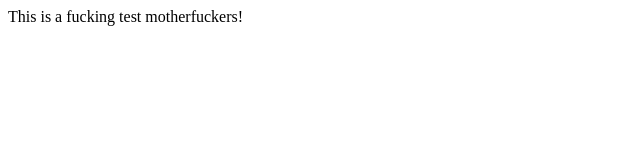
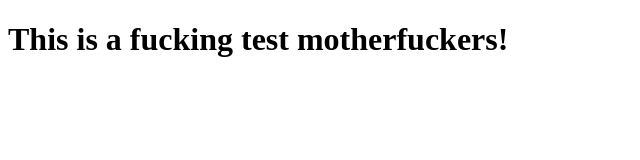
Before and after one commit to pauplanas/pauplanas.github.io, a plain HTML site: page index.html in a window 1280 px wide. Shown: the whole page, without its empty margins (0-640 px from the left). Drawn offline with Linux system fonts and the light colour scheme.

Commit message:
Firts commit

```diff
--- a/index.html
+++ b/index.html
@@ -5,6 +5,6 @@
     <title>Pau Planas</title>
 </head>
 <body>
-    This is a fucking test motherfuckers!
+    <h1>This is a fucking test motherfuckers!</h1>
 </body>
 </html>
```
